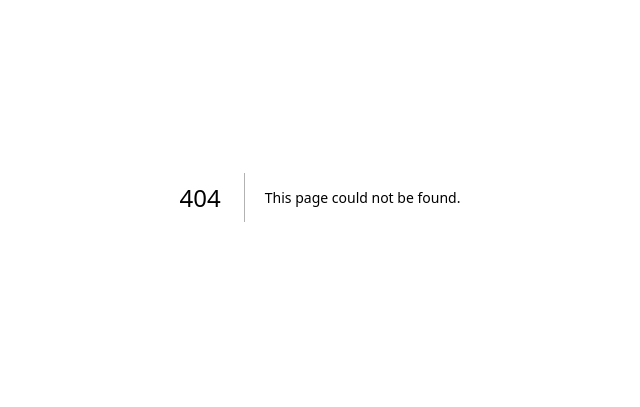
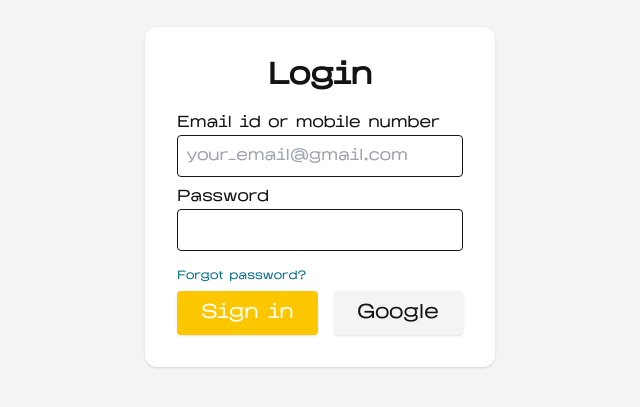
Before and after one commit to pillowskiy/shop, a Next.js app in the folder client/: page /auth in a window 1280 px wide. Before the commit this address had no page. Shown: the part 203-610 px from the top of the page, without its empty margins (320-960 px from the left). Built offline with nearby package versions, Linux system fonts and the light colour scheme; no server answers.

Commit message:
auth screen

```diff
--- /dev/null
+++ b/client/src/components/screens/auth/Auth.tsx
@@ -0,0 +1,78 @@
+import Heading from '@/components/ui/Heading';
+import Meta from '@/components/ui/Meta';
+import Button from '@/components/ui/button/Button';
+import Input from '@/components/ui/input/Input';
+import { useAuth } from '@/hooks/useAuth';
+import { useUserActions } from '@/hooks/useUserActions';
+import { IRegister } from '@/types';
+import { FC, useState } from 'react';
+import { SubmitHandler, useForm } from 'react-hook-form';
+
+import * as constants from './constants';
+
+const Auth: FC = () => {
+  const { isLoading } = useAuth();
+  const action = useUserActions();
+  const [type, setType] = useState<'login' | 'register'>('login');
+
+  const {
+    register,
+    handleSubmit,
+    formState: { errors },
+    reset,
+  } = useForm<IRegister>({
+    mode: 'onChange',
+  });
+
+  const onSubmit: SubmitHandler<IRegister> = async (data: IRegister) => {
+    action[type](data);
+    reset();
+  };
+
+  return (
+    <Meta title={'Authorization'}>
+      <section className="flex justify-between h-screen">
+        <form
+          onSubmit={handleSubmit(onSubmit)}
+          className="round-2xl m-auto bg-white p-8 shadow rounded-xl"
+        >
+          <Heading className="mb-4 text-center capitalize" scale={'3xl'}>
+            {type}
+          </Heading>
+          <Input
+            {...register('email', {
+              required: 'This field is required',
+              pattern: {
+                value: constants.emailPattern,
+                message: 'Please enter a valid email',
+              },
+            })}
+            error={errors.email?.message}
+            placeholder="your_email@gmail.com"
+            title="Email id or mobile number"
+            type="email"
+          />
+          <Input
+            {...register('password', {
+              required: 'This field is required',
+              pattern: {
+                value: constants.passwordPattern,
+                message: 'Please enter a valid password',
+              },
+            })}
+            error={errors.password?.message}
+            title="Password"
+            type="password"
+          />
+          <div className="py-1 cursor-pointer">
+            <a className="text-xs text-blue hover:border-b hover:border-blue transition-all">Forgot password?</a>
+          </div>
+          <Button type="submit">Sign in</Button>
+          <Button color="light" className="ml-4">Google</Button>
+        </form>
+      </section>
+    </Meta>
+  );
+};
+
+export default Auth;
--- /dev/null
+++ b/client/src/components/screens/auth/constants.ts
@@ -0,0 +1,3 @@
+export const emailPattern = /^[a-zA-Z0-9._-]+@[a-zA-Z0-9.-]+\.[a-zA-Z]{2,4}$/;
+export const usernamePattern = /^[a-zA-Z0-9._-]{3,16}$/;
+export const passwordPattern = /^(?=.*[a-z])(?=.*[A-Z])(?=.*\d)[a-zA-Z\d]{8,}$/;
--- /dev/null
+++ b/client/src/pages/auth.tsx
@@ -0,0 +1,8 @@
+import Auth from '@/components/screens/auth/Auth';
+import { NextPage } from 'next';
+
+const AuthPage: NextPage = () => {
+  return <Auth />;
+}
+
+export default AuthPage;
--- a/client/tailwind.config.js
+++ b/client/tailwind.config.js
@@ -5,9 +5,11 @@ const tailWindColors = require('tailwindcss/colors')
 const colors = {
   transparent: tailWindColors.transparent,
   black: '#141414',
-  primary: '#FFC700',
-  background: '#595959',
-  white: '#FDFDFD',
+  primary: '#FCC700',
+  red: '#D13237',
+  blue: '#046F90',
+  background: '#F4F4F4',
+  white: '#FFFFFF',
   light: '#F4F4F4',
 }
 
```
